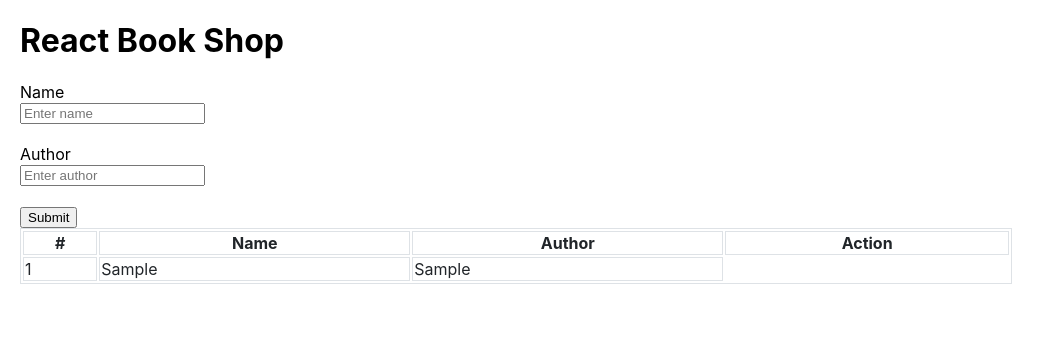
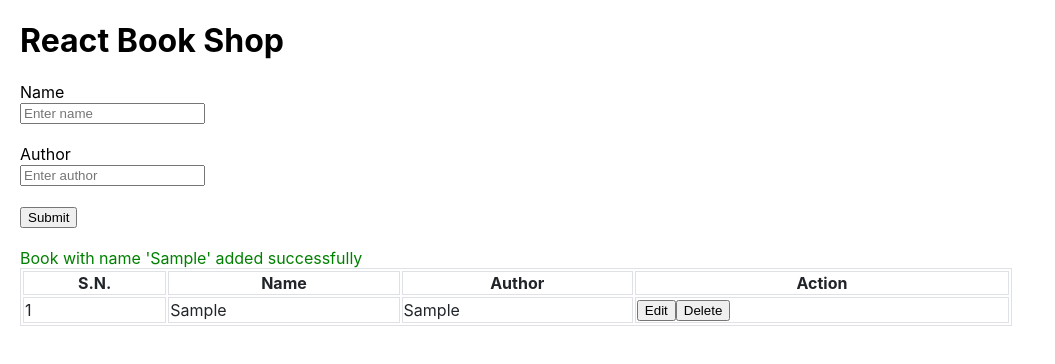
Before and after one commit to smreeti/react-book-shop, a React (Create React App) app: page / in a window 1280 px wide. Both pictures are taken after typing "Sample", "Sample" into the empty fields and a click on the button "Submit". Shown: the top 364 px of the page, without its empty margins (0-1055 px from the left). Built offline with nearby package versions, Linux system fonts and the light colour scheme.

Commit message:
add name validation

```diff
--- /dev/null
+++ b/src/components/AlertMessageInfo.js
@@ -0,0 +1,15 @@
+import React from 'react'
+
+function AlertMessageInfo(props) {
+    return (
+        <div
+            className={props.alertMessageInfo.showMessage ?
+                (props.alertMessageInfo.type === 'success' ? 'success' : 'error')
+                : 'hidden'}
+        >
+            {props.alertMessageInfo.message}
+        </div>
+    )
+}
+
+export default AlertMessageInfo;
--- a/src/components/Books.js
+++ b/src/components/Books.js
@@ -1,5 +1,6 @@
 import React from 'react'
 import BooksManage from "./BooksManage";
+import AlertMessageInfo from "./AlertMessageInfo"
 
 class Books extends React.Component {
 
@@ -9,7 +10,12 @@ class Books extends React.Component {
             name: "",
             author: "",
             bookList: [],
-            showResults: false
+            showResults: false,
+            alertMessageInfo: {
+                showMessage: false,
+                type: '',
+                message: ''
+            }
         });
     }
 
@@ -20,17 +26,43 @@ class Books extends React.Component {
         })
     };
 
+    validateNameDuplicity = (name) => {
+        return (this.state.bookList.filter(book => book.name === name).length > 0);
+    };
+
     handleSubmit = (event) => {
         const newBookItem = {
             name: this.state.name,
             author: this.state.author
         };
-        this.setState({
-            name: '',
-            author: '',
-            bookList: [...this.state.bookList, newBookItem],
-            showResults: true
-        });
+
+        let isNameExists = this.validateNameDuplicity(newBookItem.name);
+
+        if (isNameExists) {
+            this.setState({
+                name: '',
+                author: '',
+                bookList: [...this.state.bookList],
+                showResults: true,
+                alertMessageInfo: {
+                    showMessage: true,
+                    type: 'error',
+                    message: "Book with name '" + newBookItem.name + "' already exists"
+                }
+            });
+        } else {
+            this.setState({
+                name: '',
+                author: '',
+                bookList: [...this.state.bookList, newBookItem],
+                showResults: true,
+                alertMessageInfo: {
+                    showMessage: true,
+                    type: 'success',
+                    message: "Book with name '" + newBookItem.name + "' added successfully"
+                }
+            });
+        }
 
         event.preventDefault();
     };
@@ -78,12 +110,19 @@ class Books extends React.Component {
                             </button>
                         </div>
                     </div>
+                </form>
+
+                <br/>
+                <div>
+                    <AlertMessageInfo
+                        alertMessageInfo={this.state.alertMessageInfo}
+                    />
 
                     <BooksManage
                         data={this.state.bookList}
-                        showResults={this.state.showResults}/>
-
-                </form>
+                        showResults={this.state.showResults}
+                    />
+                </div>
             </div>
 
 
--- a/src/components/BooksManage.js
+++ b/src/components/BooksManage.js
@@ -6,11 +6,10 @@ function BooksManage(props) {
         <div className={props.showResults ? '' : 'hidden'}>
 
             <Table striped bordered hover>
-
                 <thead>
                 <tr>
 
-                    <th>#</th>
+                    <th>S.N.</th>
                     <th>Name</th>
                     <th>Author</th>
                     <th>Action</th>
@@ -24,6 +23,10 @@ function BooksManage(props) {
                         <td>{bookInfo.name}</td>
                         <td>{bookInfo.author}</td>
 
+                        <td>
+                            <button> Edit</button>
+                            <button> Delete</button>
+                        </td>
                     </tr>
                 ))}
                 </tbody>
--- a/src/style.css
+++ b/src/style.css
@@ -1,4 +1,4 @@
-.bs-example{
+.bs-example {
     margin: 20px;
 }
 
@@ -12,4 +12,14 @@
     border: 1px solid #dee2e6;
 }
 
-.hidden { display:none; }
+.hidden {
+    display: none;
+}
+
+.success {
+    color: green
+}
+
+.error {
+    color: red
+}
```
